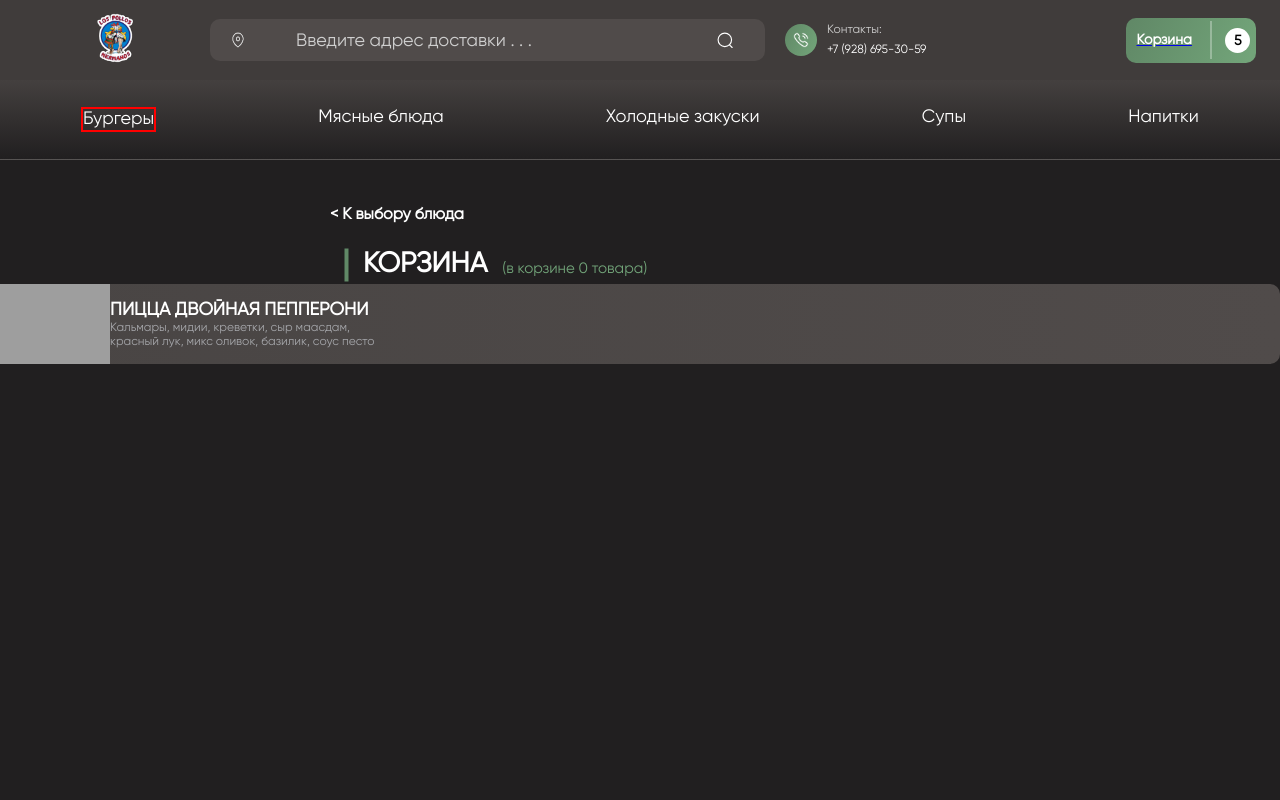
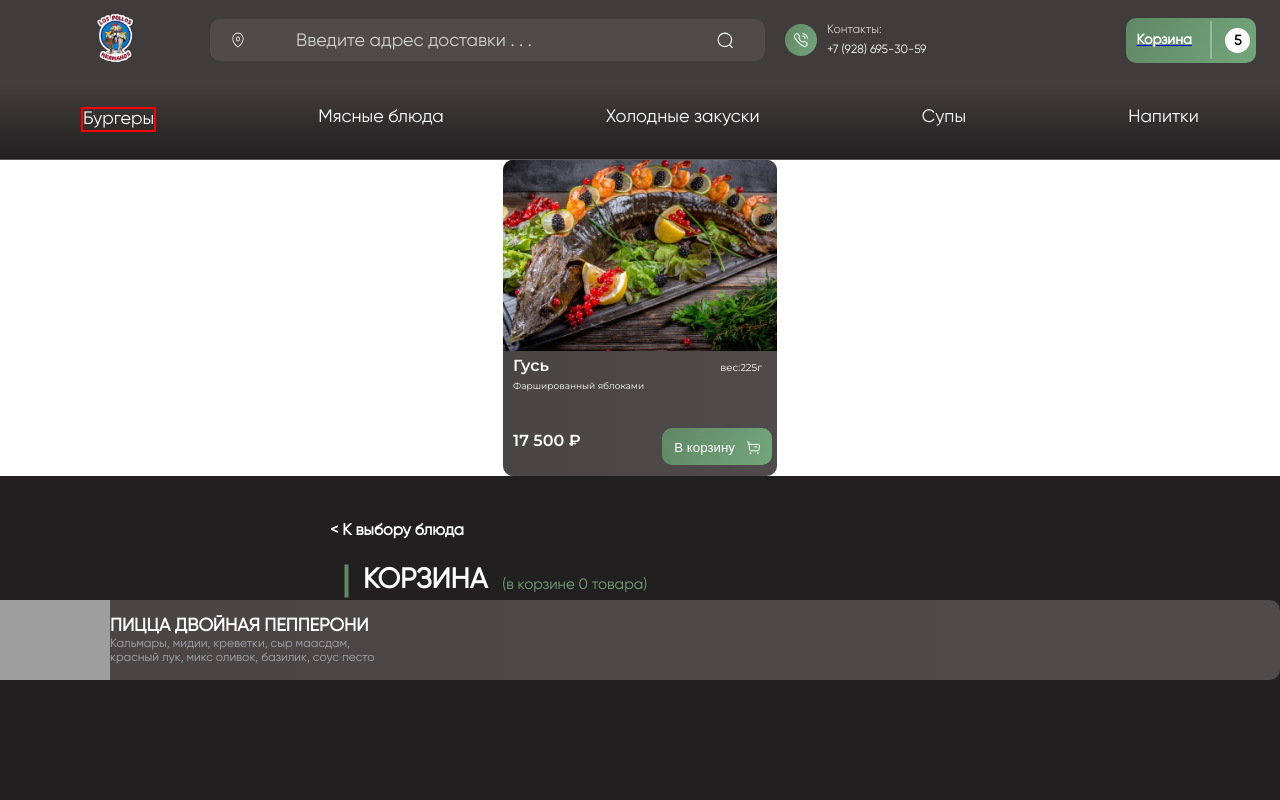
Before and after one commit to Ingushetiya/frontend-week-project, a React (Create React App) app: page /basket in a window 1280 px wide. Shown: the top 800 px of the page. Built offline with nearby package versions, Linux system fonts and the light colour scheme; grey boxes are pictures that could not be loaded.

Commit message:
выполнено

```diff
--- a/public/index.html
+++ b/public/index.html
@@ -1,6 +1,10 @@
 <!DOCTYPE html>
 <html lang="en">
   <head>
+    <link rel="preconnect" href="https://fonts.googleapis.com">
+  <link rel="preconnect" href="https://fonts.gstatic.com" crossorigin>
+  <link href="https://fonts.googleapis.com/css2?family=Montserrat:ital,wght@0,100;0,200;0,300;0,400;0,500;0,600;0,700;1,100;1,200;1,300;1,400;1,500;1,600&family=Roboto+Slab:wght@100&display=swap" rel="stylesheet">
+
     <meta charset="utf-8" />
     <link rel="icon" href="%PUBLIC_URL%/favicon.ico" />
     <meta name="viewport" content="width=device-width, initial-scale=1" />
--- a/src/App.js
+++ b/src/App.js
@@ -2,12 +2,14 @@
 import Basket from "./components/Basket";
 import Category from "./components/Category";
 import Header from "./components/Header";
+import Card from "./components/Card"
 
 function App() {
   return (
     <div className="App">
       <Header />
       <Category />
+      <Card />
       <Routes>
           <Route path="/basket" element={<Basket/>}/>
       </Routes>
--- /dev/null
+++ b/src/components/Card/card.module.scss
@@ -0,0 +1,77 @@
+.card{
+    width: 21.4%;
+    margin: auto;
+    background: linear-gradient(90deg, #494544 0%, #504B4A 100%);
+    border-radius: 10px;
+    overflow: hidden;
+
+    .card_img{
+        width: 100%;
+
+        img{
+            display: block;
+            width: 100%;
+        }
+    }
+    .info{
+        display: flex;
+        justify-content: space-between;
+        height: 125px;
+
+        .text{
+            padding: 0 10px;
+            width: 200px;
+            .name{
+                margin: 5px 0;
+                color: white;
+                font-family: "Montserrat";
+                font-weight: 600;
+            }
+            .description{
+                margin: 5px 0;
+                font-size: 9px;
+                color: white;
+                font-family: "Montserrat";
+            }
+            .price{
+
+                margin: 40px 0;
+                color: white;
+                font-family: "Montserrat";
+                font-weight: 600;
+            }
+        }
+
+        .text_1{
+            padding: 0 5px;
+            width: 125px;
+            .weigth{
+                text-align: end;
+                color: white;
+                font-family: "Montserrat";
+                font-size: 10px;
+                margin: 10px 10px;
+            }
+            .button{
+                margin-top: 54px;
+
+                button{
+                    width: 110px;
+                    padding: 10px 10px;
+                    border: none;
+                    border-radius: 10px;
+                    background: linear-gradient(114.93deg, #618967 5.11%, #72A479 94%);
+                    color: white;
+                    img{
+                        width: 13px;
+                        margin-left: 8px;
+                        position: relative;
+                        top: 3px;
+
+
+                    }
+                }
+            }
+        }
+    }
+}
--- /dev/null
+++ b/src/components/Card/index.jsx
@@ -0,0 +1,30 @@
+import React from 'react';
+import styles from './card.module.scss';
+
+export default function index() {
+
+
+
+  return (
+    <>
+        <div className={styles.card}>
+            <div className={styles.card_img}>
+                <img src="assets/menu_1.png" alt="none" />
+            </div>
+            <div className={styles.info}>
+                <div className={styles.text}>
+                    <div className={styles.name}>Гусь</div>
+                    <div className={styles.description}>Фаршированный яблоками</div>
+                    <div className={styles.price}>17 500 ₽</div>
+                </div>
+                <div className={styles.text_1}>
+                    <div className={styles.weigth}>вес:225г</div>
+                    <div className={styles.button}><button>В корзину <img src="assets/Buy.svg" alt="none" /></button></div>
+                </div>
+
+            </div>
+        </div>
+    </>
+
+  )
+}
```
Also changed, not shown: public/assets/Buy.svg (added), public/assets/menu_1.png (added).
